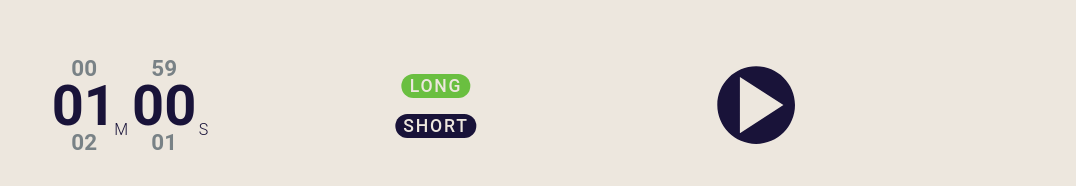
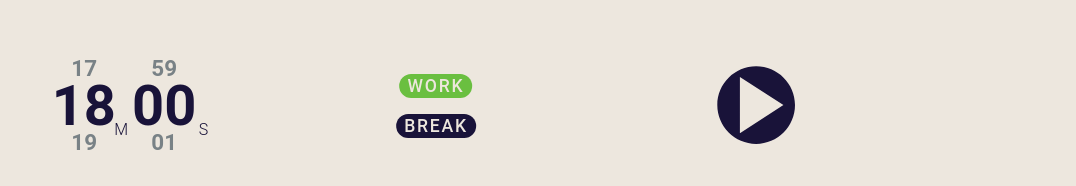
Before and after one commit to k-flynn-webdev/app-pomodoro, a Vue app in the folder front/: page / in a window 1280 px wide. Shown: the part 294-480 px from the top of the page, without its empty margins (204-1280 px from the left). Built offline with nearby package versions, Linux system fonts and the light colour scheme.

Commit message:
using work and break instead of short or long.

```diff
--- a/front/src/components/c_time_options.vue
+++ b/front/src/components/c_time_options.vue
@@ -6,10 +6,10 @@
 
 		<button
 			class="button"
-			v-bind:class="{'is-selected': isLong}"
-			v-on:click=long>
+			v-bind:class="{'is-selected': iswork}"
+			v-on:click=button_work>
 			<p class="text">
-				Long
+				work
 			</p>
 		</button>
 
@@ -17,10 +17,10 @@
 
 		<button
 			class="button"
-			v-bind:class="{'is-selected': isShort}"
-			v-on:click=short>
+			v-bind:class="{'is-selected': isbreak}"
+			v-on:click=button_break>
 			<p class="text">
-				Short
+				break
 			</p>
 		</button>
 
@@ -89,14 +89,14 @@ export default {
 		getDisplay : function(){
 			return this.display;
 		},
-		isShort : function(){
-			if( this.mode === 'short'){
+		isbreak : function(){
+			if( this.mode === 'break'){
 				return true;
 			}
 			return false;
 		},
-		isLong : function(){
-			if( this.mode === 'long'){
+		iswork : function(){
+			if( this.mode === 'work'){
 				return true;
 			}
 			return false;
@@ -111,17 +111,17 @@ export default {
 				this.display = false;
 			 }
 		},
-		short : function(){
+		button_break : function(){
 
-			if( this.mode === 'short' ){
+			if( this.mode === 'break' ){
 				return;
 			}
 
 			clearTimer();
 
-			let beforeTime = move_towards( this.attrs.short, this.attrs.long, this.attrs.tickChange );
+			let beforeTime = move_towards( this.attrs.break, this.attrs.work, this.attrs.tickChange );
 			this.setTimer( beforeTime );
-			this.mode = 'short';
+			this.mode = 'break';
 
 			let input = {
 					attrs : {
@@ -129,22 +129,22 @@ export default {
 						change : 1,
 					},
 				toUpdate : this.setTimer,
-				goal : this.attrs.short,
+				goal : this.attrs.break,
 				current : beforeTime,
 			};
 			ticker( input );
 		},
-		long : function(){
+		button_work : function(){
 
-			if( this.mode === 'long' ){
+			if( this.mode === 'work' ){
 				return;
 			}
 
 			clearTimer();
 
-			let beforeTime = move_towards( this.attrs.long, this.attrs.short, -this.attrs.tickChange );
+			let beforeTime = move_towards( this.attrs.work, this.attrs.break, -this.attrs.tickChange );
 			this.setTimer( beforeTime );
-			this.mode = 'long';
+			this.mode = 'work';
 
 			let input = {
 					attrs : {
@@ -152,14 +152,14 @@ export default {
 						change : 1,
 					},
 				toUpdate : this.setTimer,
-				goal : this.attrs.long,
+				goal : this.attrs.work,
 				current : beforeTime,
 			};
 			ticker( input );
 		},
 	},
 	mounted(){
-		this.long();
+		this.button_work();
 		this.$root.$on('mode_display', this.mode_display);
 	},
 }
--- a/front/src/views/Home.vue
+++ b/front/src/views/Home.vue
@@ -92,8 +92,8 @@ export default {
 
 			attrs : {
 				timers :{
-					short : .1*60,
-					long : 1*60,
+					break : 4*60,
+					work : 18*60,
 					tickChange : 2,
 				},
 				reveal : {
```
